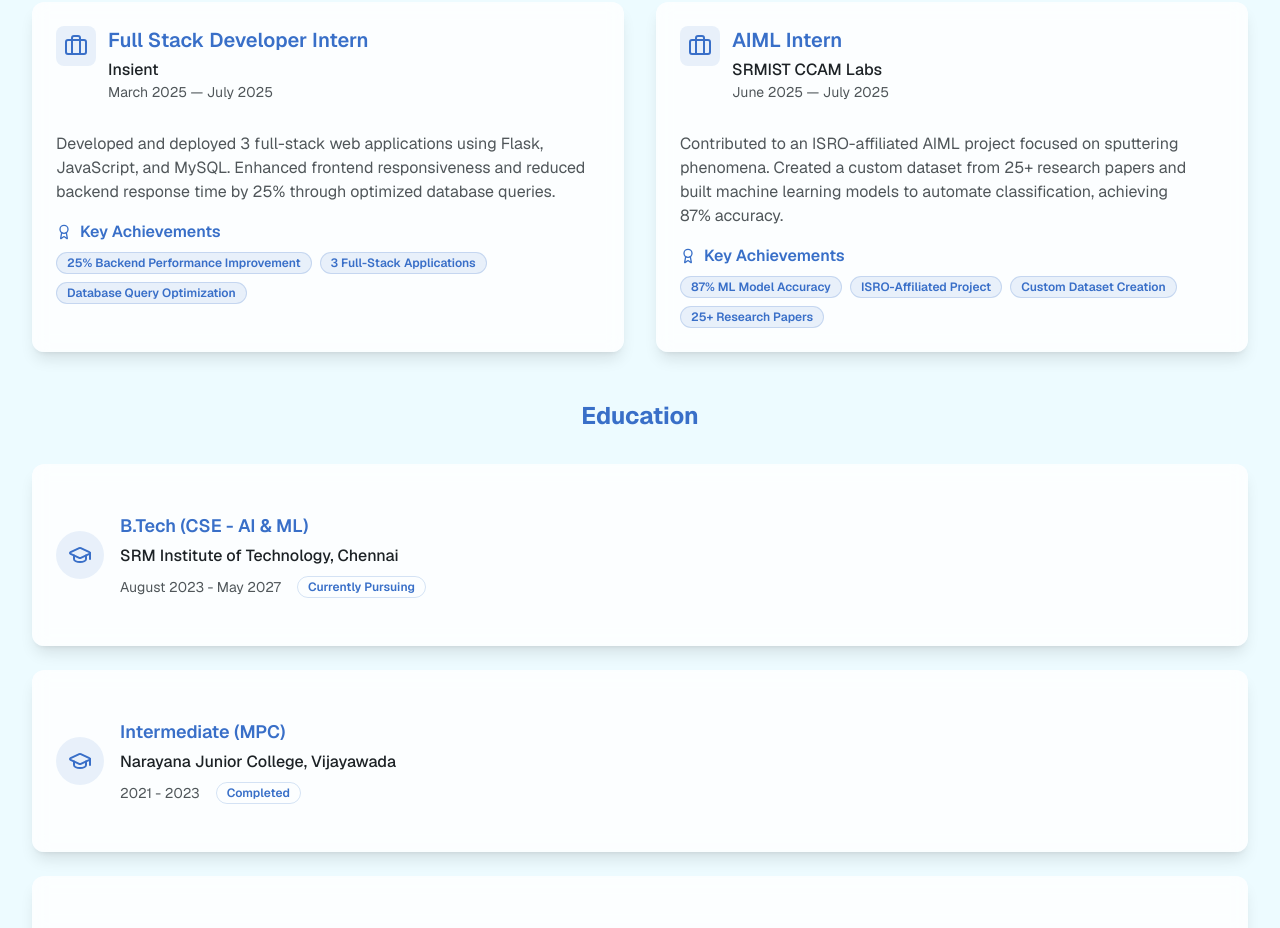
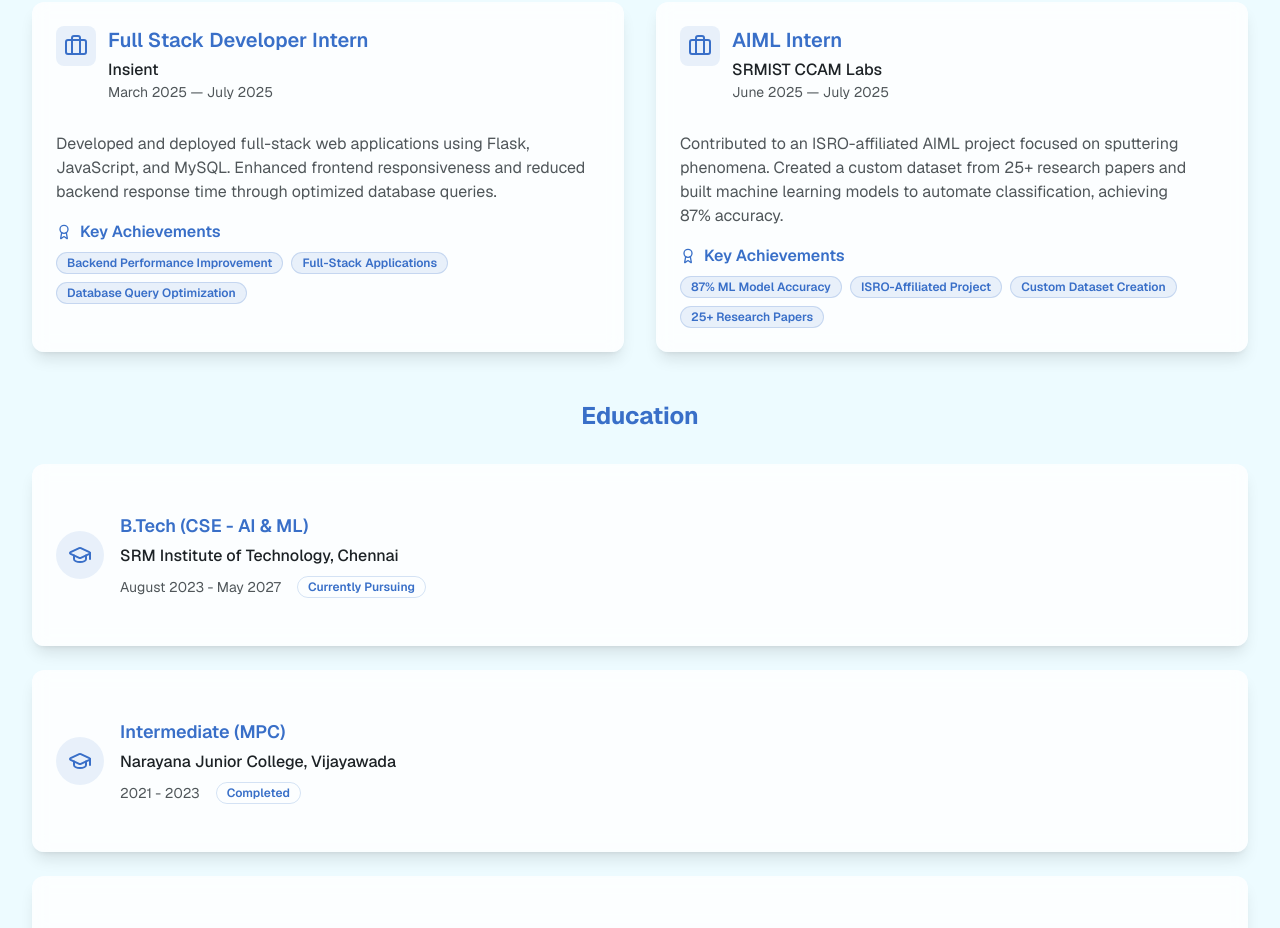
Before and after one commit to EswarTelagamsetti/Eswar_Telagamsetti_Portfolio, a Next.js app: page / in a window 1280 px wide. Shown: the part 3320-4248 px from the top of the page. Built offline with nearby package versions, Linux system fonts and the light colour scheme.

Commit message:
Update education.tsx

```diff
--- a/components/education.tsx
+++ b/components/education.tsx
@@ -9,8 +9,8 @@ export function Education() {
       company: "Insient",
       period: "March 2025 — July 2025",
       description:
-        "Developed and deployed 3 full-stack web applications using Flask, JavaScript, and MySQL. Enhanced frontend responsiveness and reduced backend response time by 25% through optimized database queries.",
-      achievements: ["25% Backend Performance Improvement", "3 Full-Stack Applications", "Database Query Optimization"],
+        "Developed and deployed full-stack web applications using Flask, JavaScript, and MySQL. Enhanced frontend responsiveness and reduced backend response time through optimized database queries.",
+      achievements: ["Backend Performance Improvement", "Full-Stack Applications", "Database Query Optimization"],
     },
     {
       title: "AIML Intern",
```
